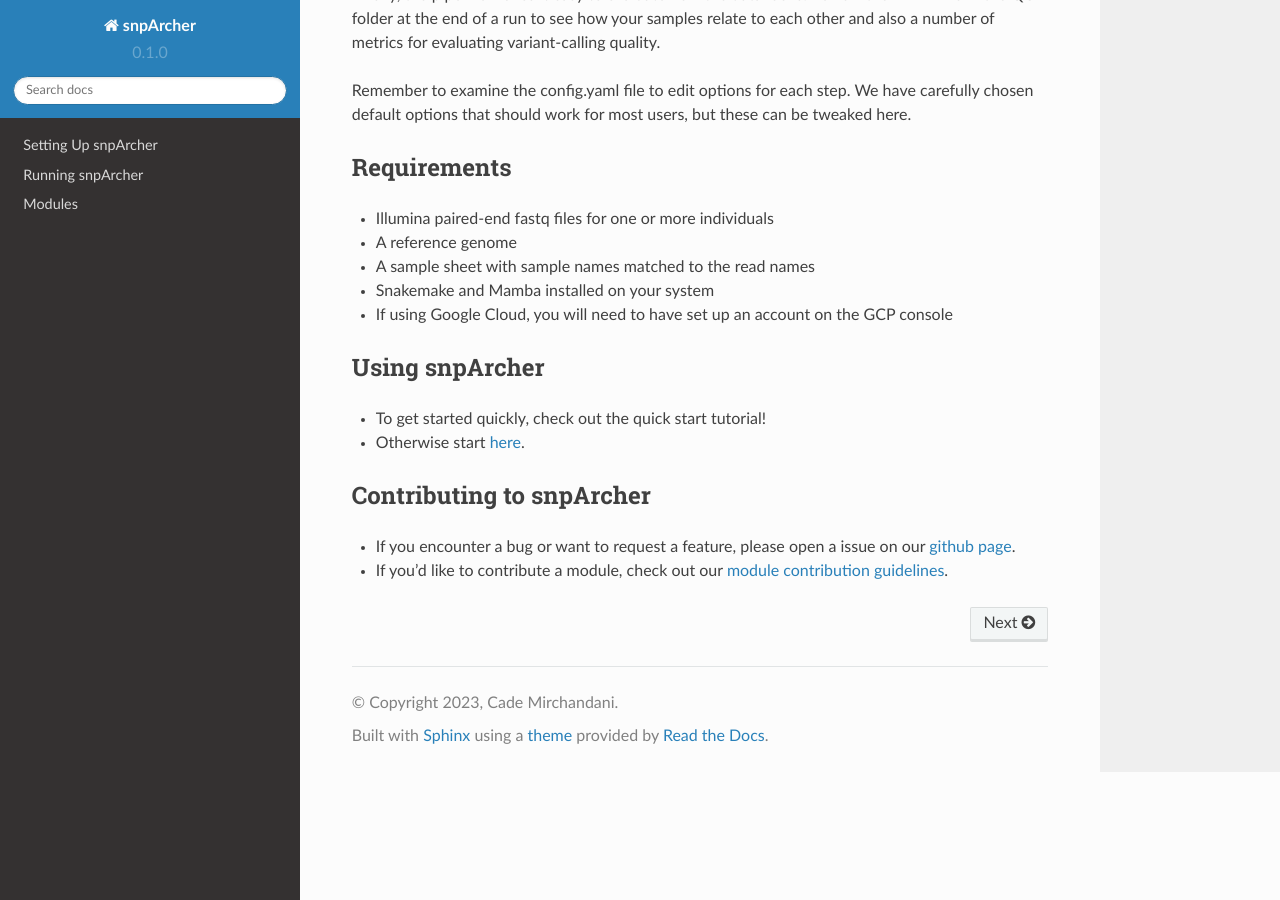
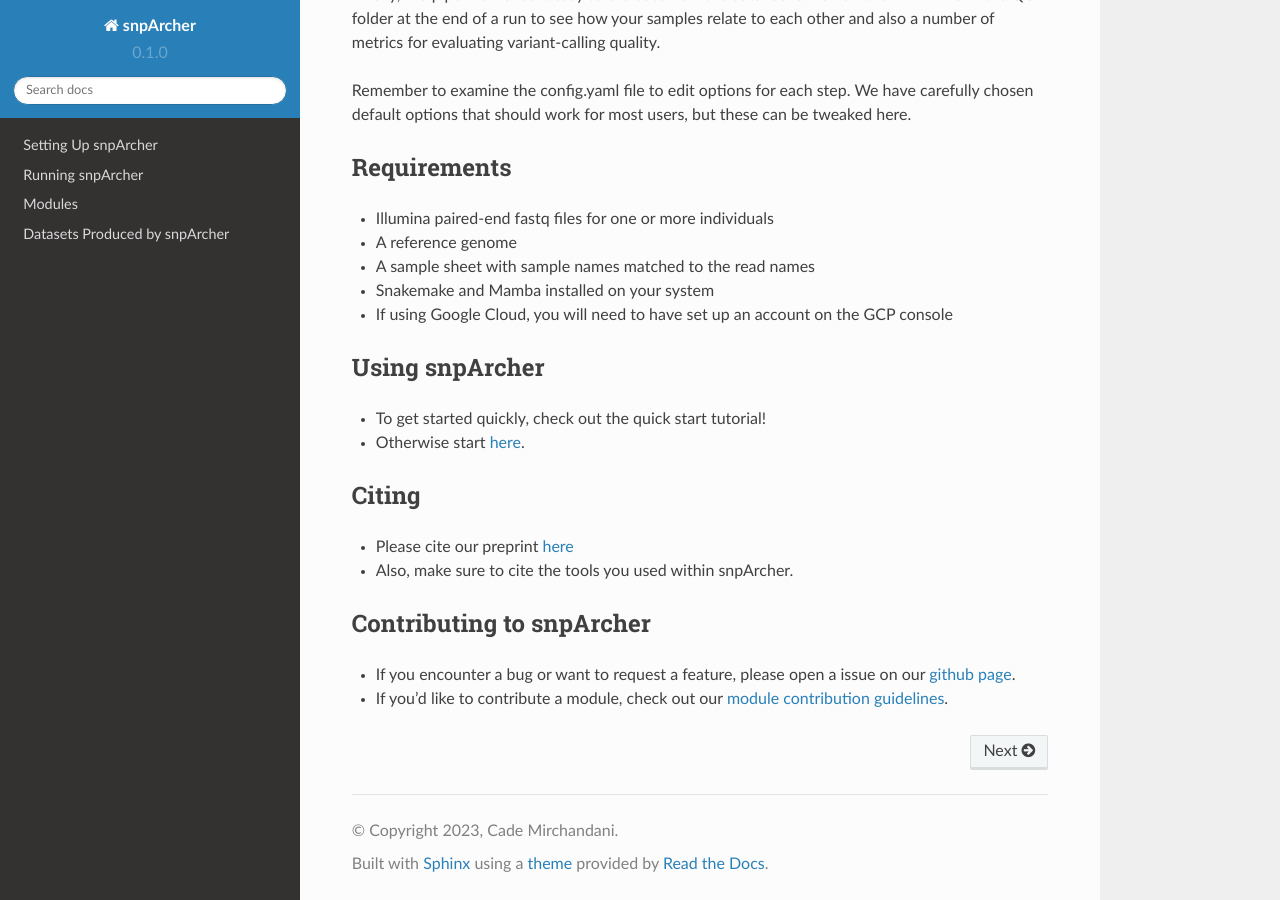
Before and after one commit to harvardinformatics/snpArcher, a Sphinx documentation site: the page built from docs/index.md, in a window 1280 px wide and 900 px high, scrolled down 934 px. Built offline with Sphinx 7.4.7 and the Read the Docs theme 2.0.0, drawn with Linux system fonts in a browser that asks for light colours.

Commit message:
add some doc stuff

````diff
--- a/docs/index.md
+++ b/docs/index.md
@@ -23,6 +23,10 @@ Remember to examine the config.yaml file to edit options for each step. We have
 - To get started quickly, check out the quick start tutorial!
 - Otherwise start [here](./setup.md).
 
+## Citing
+- Please cite our preprint [here](https://www.biorxiv.org/content/10.1101/2023.06.22.546168v1)
+- Also, make sure to cite the tools you used within snpArcher.
+
 ## Contributing to snpArcher
 - If you encounter a bug or want to request a feature, please open a issue on our [github page](https://github.com/harvardinformatics/snpArcher).
 - If you'd like to contribute a module, check out our [module contribution guidelines](./modules.md#module-contribution-guidelines).
@@ -32,4 +36,5 @@ Remember to examine the config.yaml file to edit options for each step. We have
 ./setup.md
 ./executing.md
 ./modules.md
+./datasets.md
 ```
````
Also changed, not shown: README.md (+7 -1 lines), docs/datasets.md (added, +4 -0 lines).
